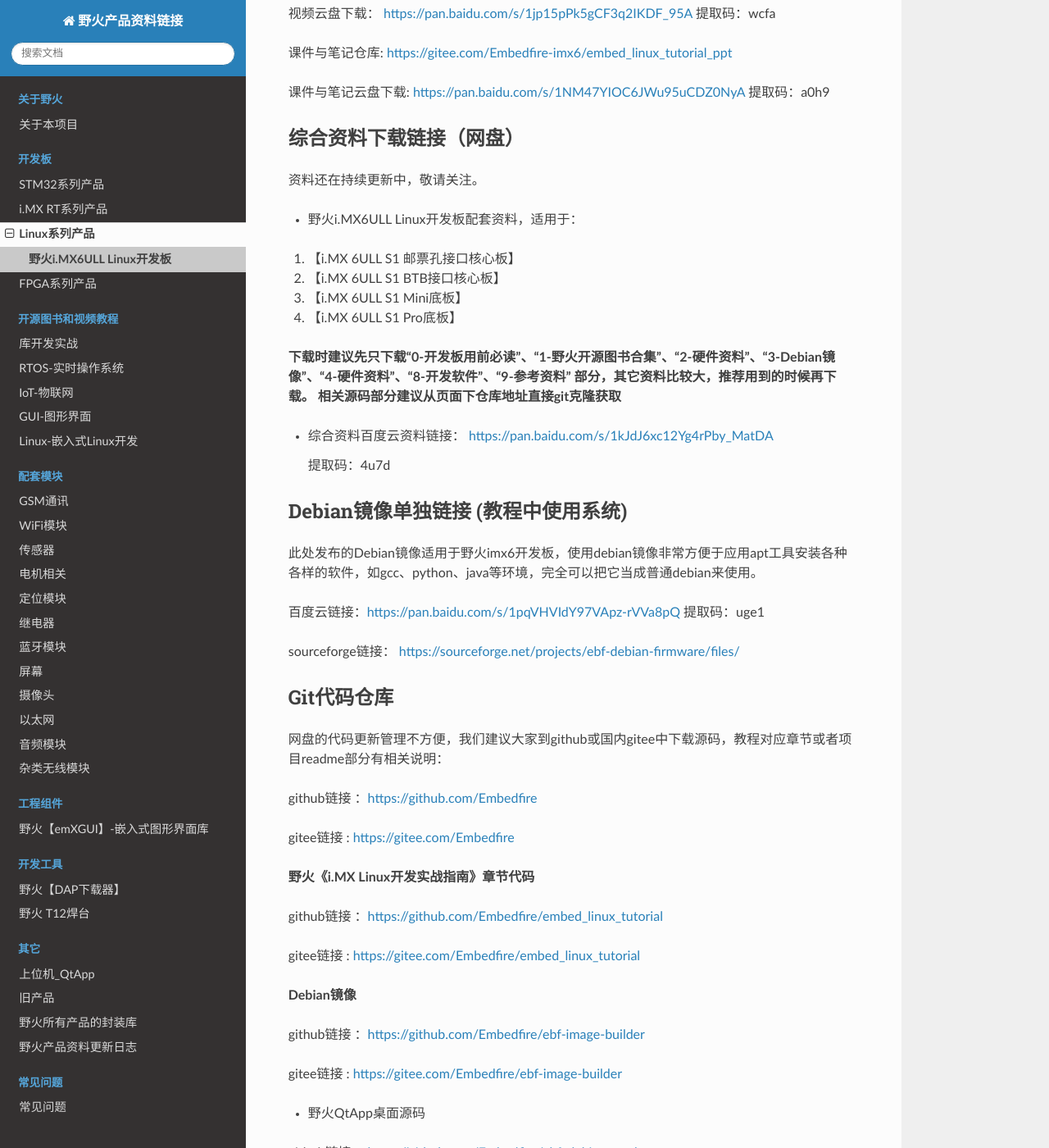
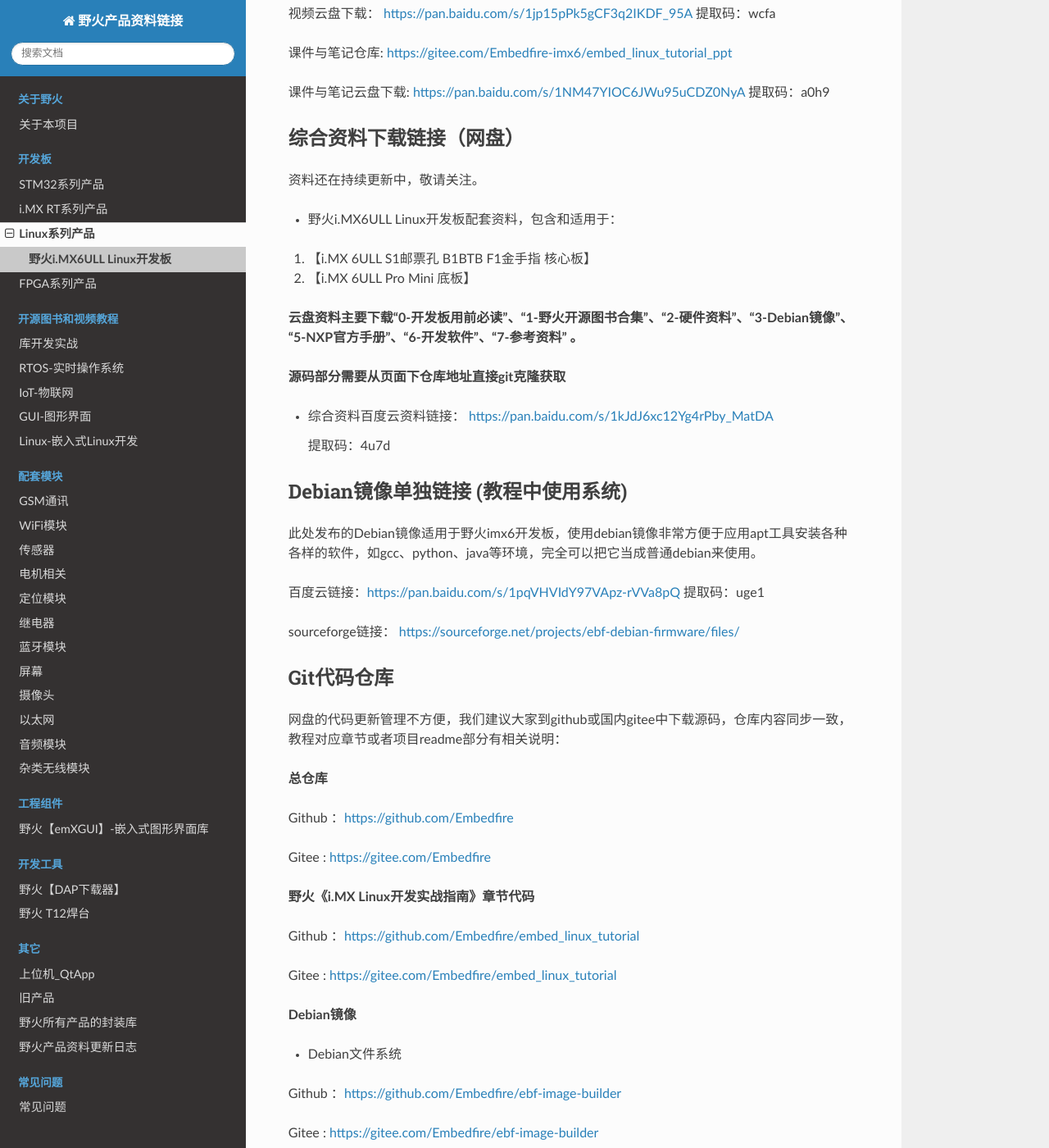
Before and after one commit to Embedfire/ebf_products, a Sphinx documentation site: the page built from documentation/linux/ebf_i.mx6ull.rst, in a window 1280 px wide and 1400 px high, scrolled down 449 px. Shown: the whole window at 82% size. Built offline with Sphinx 7.4.7 and the Read the Docs theme 2.0.0, drawn with Linux system fonts in a browser that asks for light colours; pages that are not in the unit, such as notebooks, are missing from menus; some of the changed text lies outside the part shown.

Commit message:
整理说明

```diff
--- a/documentation/linux/ebf_i.mx6ull.rst
+++ b/documentation/linux/ebf_i.mx6ull.rst
@@ -27,28 +27,24 @@
 
 
 
-
-
 综合资料下载链接（网盘）
 --------------------
 资料还在持续更新中，敬请关注。
 
--  野火i.MX6ULL Linux开发板配套资料，适用于：
+-  野火i.MX6ULL Linux开发板配套资料，包含和适用于：
 
-1. 【i.MX 6ULL S1 邮票孔接口核心板】
-#. 【i.MX 6ULL S1 BTB接口核心板】
-#. 【i.MX 6ULL S1 Mini底板】
-#. 【i.MX 6ULL S1 Pro底板】
+1. 【i.MX 6ULL S1邮票孔 B1BTB F1金手指  核心板】
+2. 【i.MX 6ULL Pro Mini  底板】
 
-**下载时建议先只下载“0-开发板用前必读”、“1-野火开源图书合集”、“2-硬件资料”、“3-Debian镜像”、“4-硬件资料”、“8-开发软件”、“9-参考资料” 部分，其它资料比较大，推荐用到的时候再下载。
-相关源码部分建议从页面下仓库地址直接git克隆获取**
+
+**云盘资料主要下载“0-开发板用前必读”、“1-野火开源图书合集”、“2-硬件资料”、“3-Debian镜像”、“5-NXP官方手册”、“6-开发软件”、“7-参考资料” 。**
+
+**源码部分需要从页面下仓库地址直接git克隆获取**
 
 - 综合资料百度云资料链接：
   https://pan.baidu.com/s/1kJdJ6xc12Yg4rPby_MatDA
 
   提取码：4u7d
-
-
 
 
 Debian镜像单独链接 (教程中使用系统)
@@ -66,62 +62,89 @@
 
 Git代码仓库
 ----------------------
-网盘的代码更新管理不方便，我们建议大家到github或国内gitee中下载源码，教程对应章节或者项目readme部分有相关说明：
+网盘的代码更新管理不方便，我们建议大家到github或国内gitee中下载源码，仓库内容同步一致，教程对应章节或者项目readme部分有相关说明：
 
-github链接 ：https://github.com/Embedfire
+**总仓库**
 
-gitee链接  : https://gitee.com/Embedfire
+Github ：https://github.com/Embedfire
 
+Gitee  : https://gitee.com/Embedfire
 
 
 **野火《i.MX Linux开发实战指南》章节代码**
 
-github链接 ：https://github.com/Embedfire/embed_linux_tutorial
+Github ：https://github.com/Embedfire/embed_linux_tutorial
 
-gitee链接  : https://gitee.com/Embedfire/embed_linux_tutorial
+Gitee  : https://gitee.com/Embedfire/embed_linux_tutorial
 
 
 
 **Debian镜像**
 
-github链接 ：https://github.com/Embedfire/ebf-image-builder
+-  Debian文件系统
 
-gitee链接  : https://gitee.com/Embedfire/ebf-image-builder
+Github ：https://github.com/Embedfire/ebf-image-builder
 
--  野火QtApp桌面源码
+Gitee  : https://gitee.com/Embedfire/ebf-image-builder
 
-github链接 ：https://github.com/Embedfire/ebf_debian_qt_demo
+-  Debian_QtApp源码
 
-gitee链接  ：https://gitee.com/wildfireteam/ebf_debian_qt_demo
+Github ：https://github.com/Embedfire/ebf_debian_qt_demo
 
--  野火uboot源码
+Gitee  ：https://gitee.com/wildfireteam/ebf_debian_qt_demo
 
-github链接 ：https://github.com/Embedfire/ebf-buster-uboot
+-  野火Uboot源码
 
-gitee链接  ：https://gitee.com/Embedfire/ebf-buster-uboot
+Github ：https://github.com/Embedfire/ebf-buster-uboot
+
+Gitee  ：https://gitee.com/Embedfire/ebf-buster-uboot
 
 -  野火Linux内核源码
 
-github链接 ：https://github.com/Embedfire/ebf-buster-linux
+Github ：https://github.com/Embedfire/ebf-buster-linux
 
-gitee链接  : https://gitee.com/Embedfire/ebf-buster-linux
+Gitee  : https://gitee.com/Embedfire/ebf-buster-linux
+
+-  设备树插件
+
+Github ：https://github.com/Embedfire/ebf-linux-dtoverlays
+
+Gitee  : https://gitee.com/Embedfire/ebf-linux-dtoverlays
+
 
 
 
 
 **Yocto(buildroot)镜像**
 
--  野火QtApp桌面源码
+-  Yocto
 
-github链接 ：https://github.com/Embedfire/ebf_linux_qt_demo     -  gitee链接  ：https://gitee.com/wildfireteam/ebf_linux_qt_demo
+云盘资料目录： i.MX6ULL 系列\4-Yocto(buildroot)镜像\3-构建工具
 
--  野火uboot源码
+-  Buildroot
 
-github链接 ：https://github.com/Embedfire/ebf_6ull_uboot        -  gitee链接  ：https://gitee.com/wildfireteam/ebf_6ull_uboot
+Github ：https://github.com/Embedfire/ebf_6ull_buildroot
+
+Gitee  :  https://gitee.com/Embedfire/ebf_6ull_buildroot
+
+
+-  QtApp源码
+
+Github ：https://github.com/Embedfire/ebf_linux_qt_demo
+
+Gitee  ：https://gitee.com/wildfireteam/ebf_linux_qt_demo
+
+-  野火Uboot源码
+
+Github ：https://github.com/Embedfire/ebf_6ull_uboot
+
+Gitee  ：https://gitee.com/wildfireteam/ebf_6ull_uboot
 
 -  野火Linux内核源码
 
-github链接 ：https://github.com/Embedfire/ebf_6ull_linux        -   gitee链接  : https://gitee.com/wildfireteam/ebf_6ull_linux
+Github ：https://github.com/Embedfire/ebf_6ull_linux
+
+Gitee  : https://gitee.com/wildfireteam/ebf_6ull_linux
 
 
 
```
